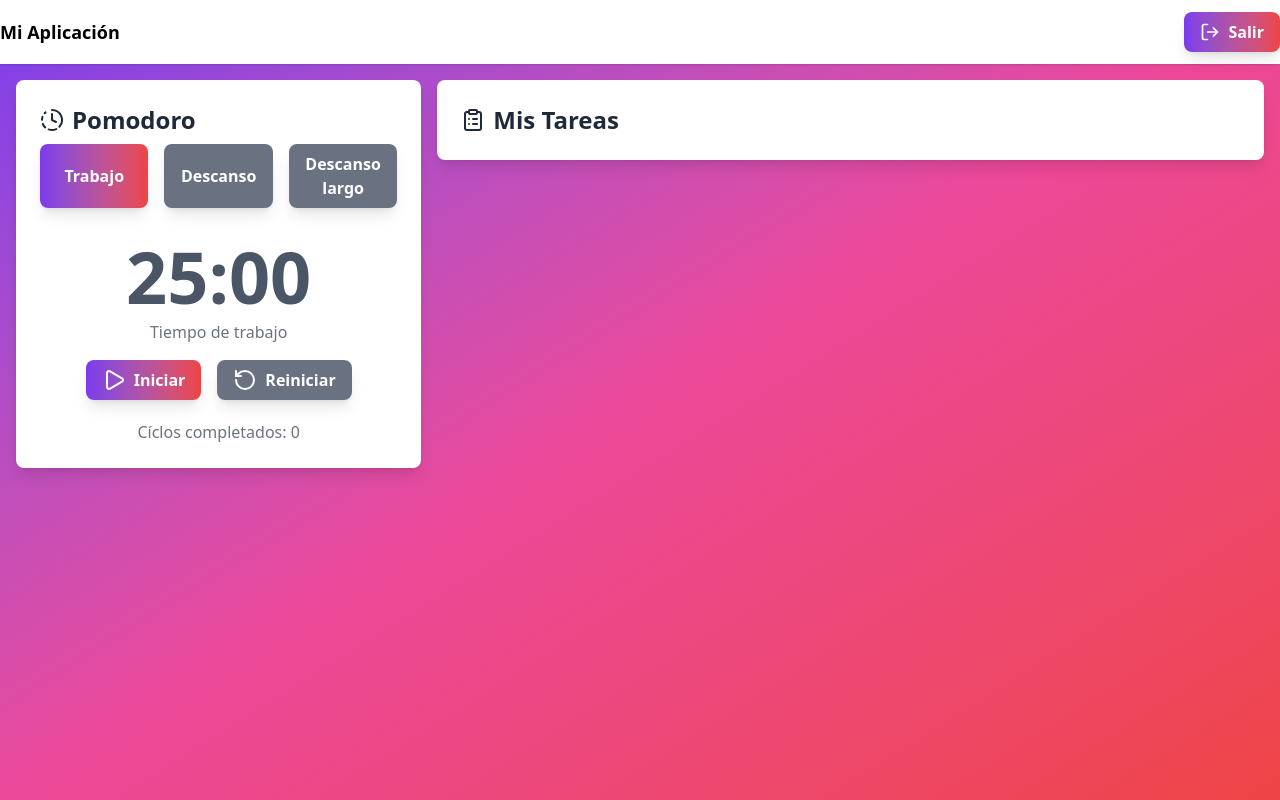
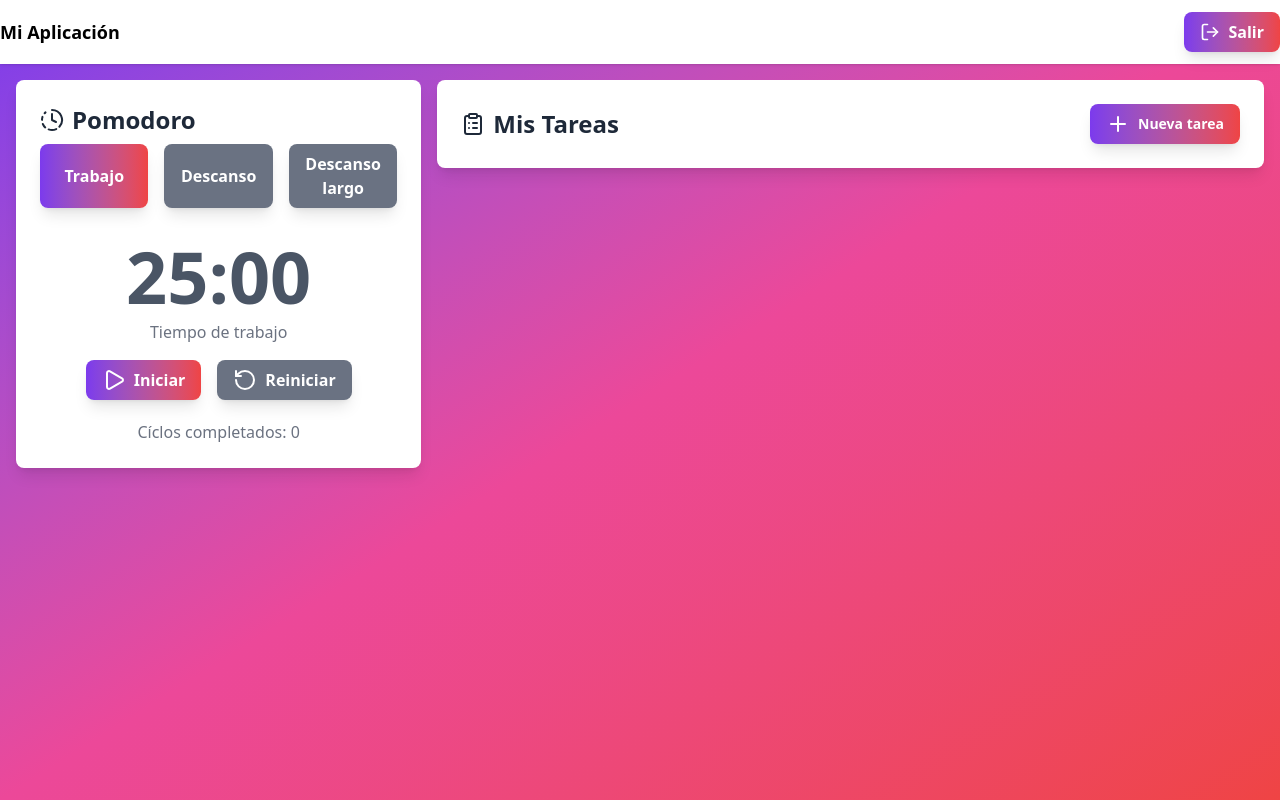
Before and after one commit to sermarmar/task-build-app, a React (Vite) app: page /home in a window 1280 px wide. Both pictures are taken after typing "Sample", "Sample123" into the empty fields and a click on the button "Iniciar Sesión". Built offline with nearby package versions, Linux system fonts and the light colour scheme.

Commit message:
Añadir componente ModalCreateTask y refactorizar TasksCard para su integración en DashboardPage

```diff
--- /dev/null
+++ b/src/app/components/template/tasks/ModalCreateTask.tsx
@@ -0,0 +1,54 @@
+import React, { useEffect, useState } from "react";
+import { X } from "lucide-react";
+import { Card, CardTitle } from '../../ux/Card';
+import { Input } from '../../ux/Input';
+
+interface ModalCreateTaskProps {
+    show: boolean;
+    onClose: () => void;
+}
+
+export const ModalCreateTask: React.FC<ModalCreateTaskProps> = ({ show, onClose }) => {
+    // keep mounted to allow exit animation
+    const [visible, setVisible] = useState(show);
+
+    useEffect(() => {
+        if (show) {
+            setVisible(true);
+        } else {
+            const t = setTimeout(() => setVisible(false), 300);
+            return () => clearTimeout(t);
+        }
+    }, [show]);
+
+    if (!visible) return null;
+
+    return (
+        <div
+            id="modal-create-task"
+            tabIndex={-1}
+            aria-hidden="true"
+            className={`fixed inset-0 z-50 flex items-center justify-center transition-all duration-300 ${
+                show ? "backdrop-blur-sm opacity-100" : "backdrop-blur-none opacity-0"
+            }`}
+        >
+            <Card
+                className={`relative p-4 w-300 mx-auto mt-20 transform transition-all duration-300 ${
+                    show ? "scale-100 opacity-100" : "scale-95 opacity-0"
+                }`}
+                onClick={(e) => e.stopPropagation()} /* prevent closing when clicking inside */
+            >
+                <CardTitle className="flex justify-between items-center">
+                    Crear nueva tarea
+                    <X className="cursor-pointer" onClick={onClose} />
+                </CardTitle>
+                <form className="mt-4">
+                    <div>
+                        <Input type="text" placeholder="Título de la tarea" className="w-full mb-4 text-2xl" />
+                        <Input type="textarea" label="Descripción" placeholder="Descripción de la tarea" className="w-full mb-4" />
+                    </div>
+                </form>
+            </Card>
+        </div>
+    );
+}
--- /dev/null
+++ b/src/app/components/template/tasks/TasksCard.tsx
@@ -0,0 +1,33 @@
+import { ClipboardList, Plus } from "lucide-react";
+import { Card, CardTitle } from "../../ux/Card";
+import { Button } from "../../ux/Button";
+import { ModalCreateTask } from "./ModalCreateTask";
+
+import { useState } from "react";
+
+export const TasksCard: React.FC = () => {
+    const [isModalOpen, setIsModalOpen] = useState(false);
+
+    return (
+        <>
+            <Card >
+                <CardTitle className="flex justify-between items-center">
+                    <div className="flex gap-2 items-center">
+                        <ClipboardList />
+                        Mis Tareas
+                    </div>
+                    <Button
+                        type="button"
+                        color="primary"
+                        className="text-sm"
+                        onClick={() => setIsModalOpen(true)}
+                    >
+                        <Plus />
+                        Nueva tarea
+                    </Button>
+                </CardTitle>
+            </Card>
+            <ModalCreateTask show={isModalOpen} onClose={() => setIsModalOpen(false)} />
+        </>
+    );
+}
--- a/src/app/components/ux/Input.tsx
+++ b/src/app/components/ux/Input.tsx
@@ -8,9 +8,10 @@ interface InputProps {
     onChange: (e: React.ChangeEvent<HTMLInputElement>) => void;
     placeholder?: string;
     required?: boolean;
+    className?: string;
 }
 
-export const Input: React.FC<InputProps> = ({ name, label, type, value, onChange, placeholder, required }) => {
+export const Input: React.FC<InputProps> = ({ name, label, type, value, onChange, placeholder, required, className }) => {
 
     let labelElement: ReactElement = <></>;
 
@@ -28,7 +29,7 @@ export const Input: React.FC<InputProps> = ({ name, label, type, value, onChange
                 value={ value }
                 name={ name }
                 onChange={ onChange }
-                className="w-full px-4 py-3 rounded-lg border border-gray-300 focus:ring-2 focus:ring-purple-500 focus:border-transparent outline-none transition"
+                className={`w-full px-4 py-3 rounded-lg border border-gray-300 focus:ring-2 focus:ring-purple-500 focus:border-transparent outline-none transition ${className || ''}`}
                 placeholder={ placeholder }
                 required ={ required }
             />
--- a/src/app/pages/DashboardPage.tsx
+++ b/src/app/pages/DashboardPage.tsx
@@ -1,8 +1,7 @@
 
-import { ClipboardList } from "lucide-react";
 import { Navbar } from "../components/template/Navbar";
-import { Card, CardTitle } from "../components/ux/Card";
 import { Pomodoro } from "../components/template/Pomodoro";
+import { TasksCard } from "../components/template/tasks/TasksCard";
 
 export const DashboardPage: React.FC = () => {
 
@@ -14,12 +13,7 @@ export const DashboardPage: React.FC = () => {
                     <Pomodoro />
                 </div>
                 <div className="col-span-2">
-                    <Card >
-                        <CardTitle className="flex gap-2 items-center">
-                            <ClipboardList />
-                            Mis Tareas
-                        </CardTitle>
-                    </Card>
+                    <TasksCard />
                 </div>
 
             </div>
```
